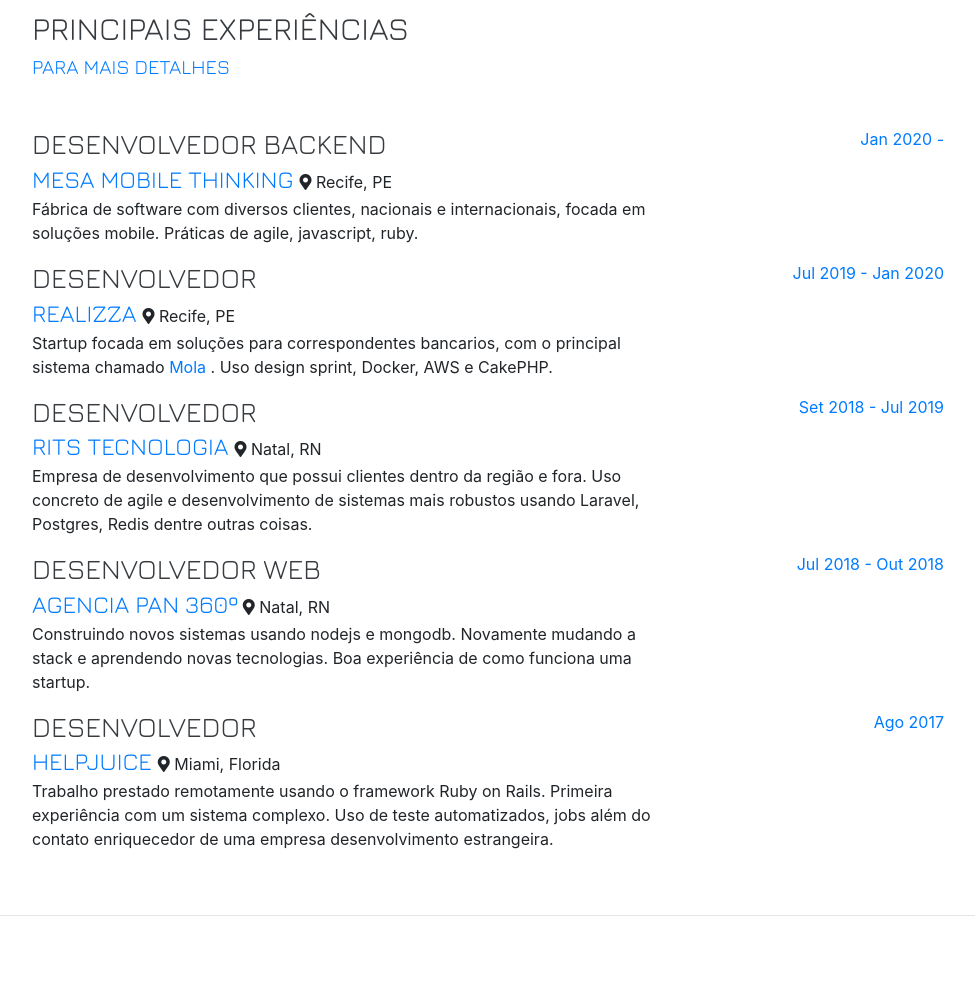
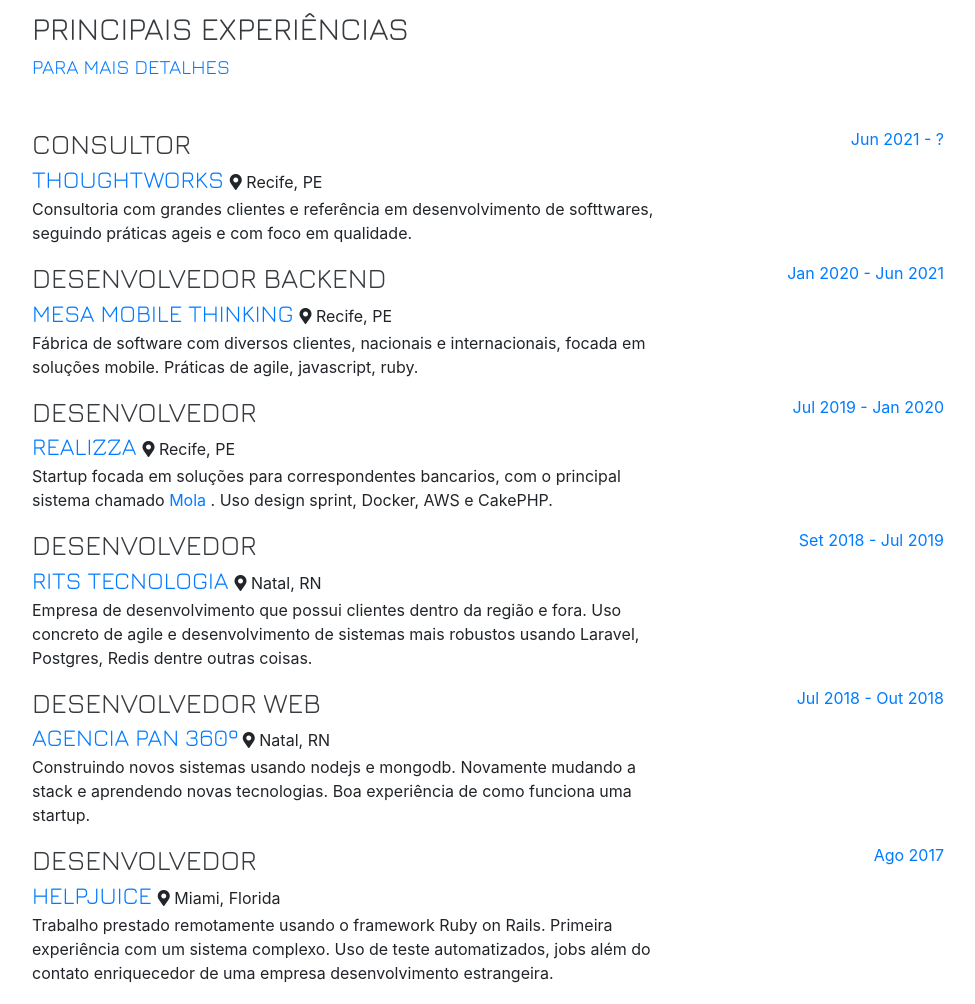
Before and after one commit to jonaselan/jonaselan.github.io, a website with bundled scripts: page index.html in a window 1280 px wide. Shown: the part 840-1844 px from the top of the page, without its empty margins (288-1263 px from the left). Built offline with nearby package versions, Linux system fonts and the light colour scheme; no server answers; a script that the page names is missing.

Commit message:
Improve habilities skills

```diff
--- a/index.html
+++ b/index.html
@@ -141,6 +141,19 @@
 
           <div class="resume-item d-flex flex-column flex-md-row">
             <div class="resume-content mr-auto">
+              <h3 class="mb-0">Consultor</h3>
+              <span class="subheading mb-3"><a href="https://www.thoughtworks.com/" target="_blank"> Thoughtworks </a></span> <span> <i class="fa fa-map-marker-alt"></i> Recife, PE</span>
+              <p>
+                Consultoria com grandes clientes e referência em desenvolvimento de softtwares, seguindo práticas ageis e com foco em qualidade.
+              </p>
+            </div>
+            <div class="resume-date text-md-right">
+              <span class="text-primary">Jun 2021 - ?</span>
+            </div>
+          </div>
+
+          <div class="resume-item d-flex flex-column flex-md-row">
+            <div class="resume-content mr-auto">
               <h3 class="mb-0">Desenvolvedor Backend</h3>
               <span class="subheading mb-3"><a href="http://www.mesainc.com.br/home" target="_blank"> Mesa Mobile Thinking </a></span> <span> <i class="fa fa-map-marker-alt"></i> Recife, PE</span>
               <p>
@@ -148,7 +161,7 @@
               </p>
             </div>
             <div class="resume-date text-md-right">
-              <span class="text-primary">Jan 2020 - </span>
+              <span class="text-primary">Jan 2020 - Jun 2021</span>
             </div>
           </div>
 
@@ -302,6 +315,9 @@
           <div class="subheading mb-3">Linguagens</div>
           <ul class="list-inline dev-icons">
             <li class="list-inline-item">
+              <i class="devicon-typescript-plain"></i>
+            </li>
+            <li class="list-inline-item">
               <i class="devicon-php-plain"></i>
             </li>
             <li class="list-inline-item">
@@ -373,7 +389,7 @@
             </li>
             <li>
               <i class="fa-li fa fa-check"></i>
-              Conhecimento básico sobre teste automatizados e devops
+              Conhecimento sobre teste automatizados e cloud (DevOps)
             </li>
             <li>
               <i class="fa-li fa fa-check"></i>
```
Also changed, not shown: index-en.html (+18 -2 lines).
